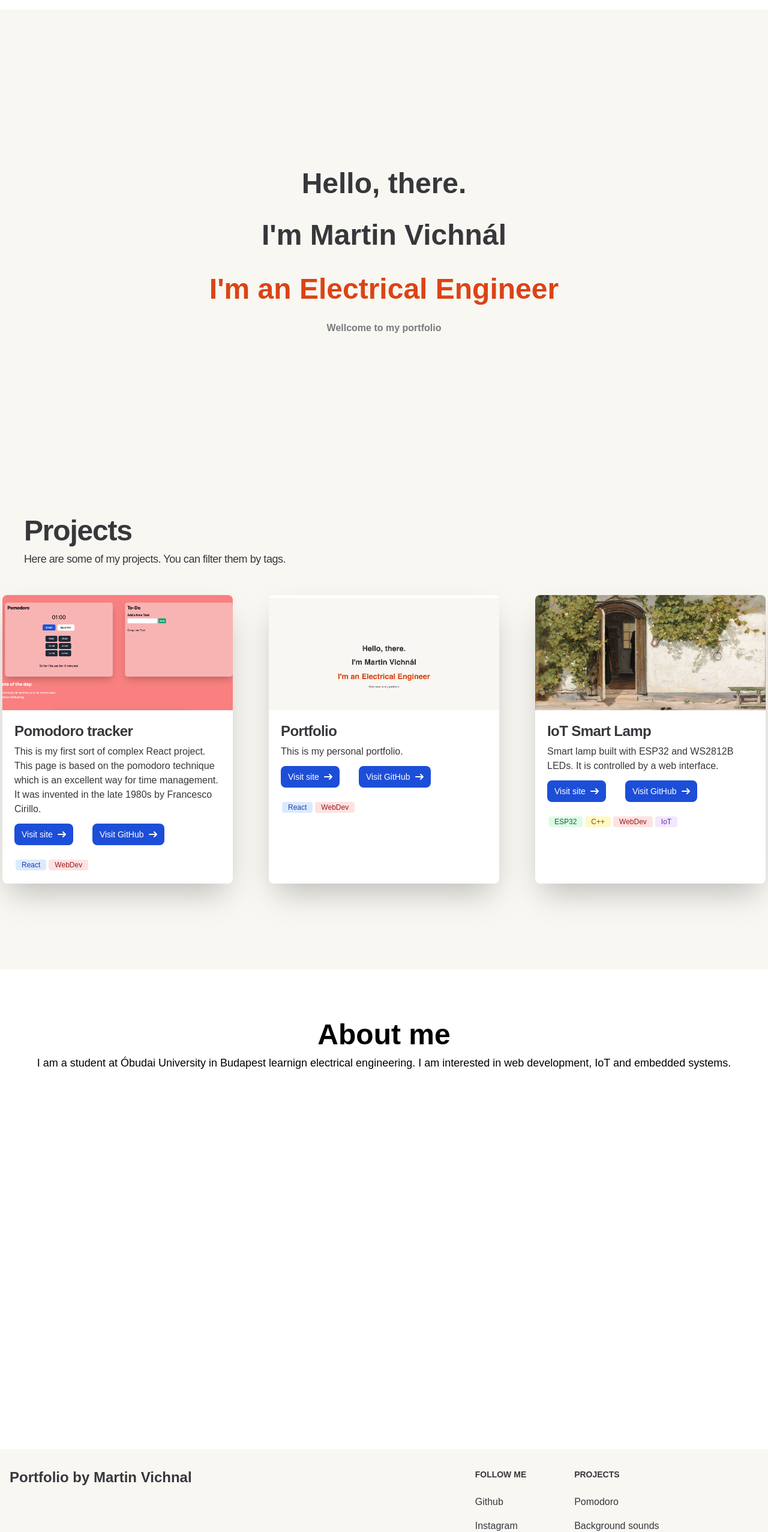
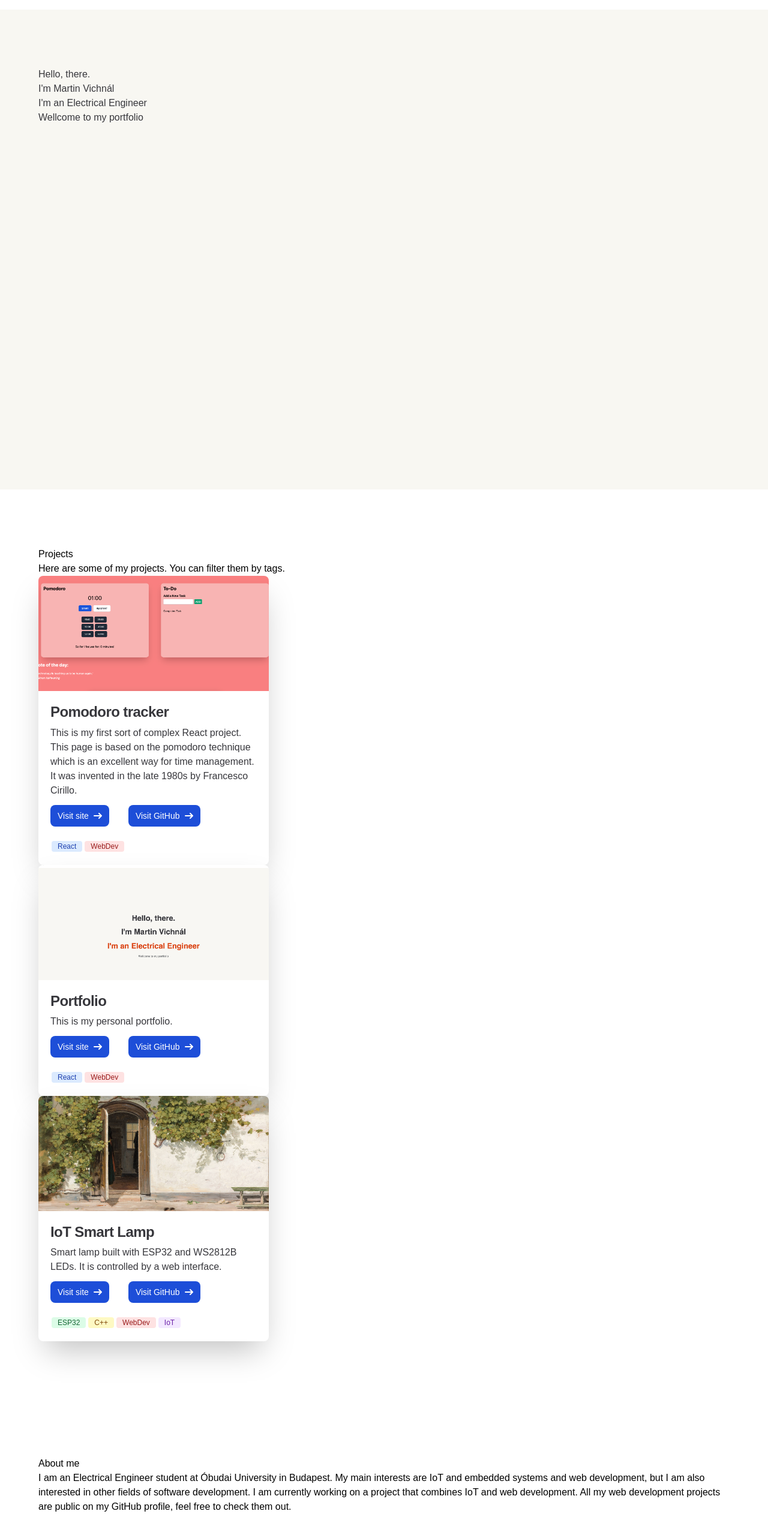
Before and after one commit to martinvichnal/martinvichnal.github.io, a React (Create React App) app: page / in a window 1280 px wide. Shown: the part 60-2614 px from the top of the page at 60% size. Built offline with nearby package versions, Linux system fonts and the light colour scheme; the HTML template or start-up script is replaced by a standard one.

Commit message:
v1.2.1
Redesign from the ground.

```diff
--- a/src/App.tsx
+++ b/src/App.tsx
@@ -8,8 +8,6 @@
 // https://huemint.com/back-gradient-4/#palette=fef6f8-d6972d-db6a1a-b1380f-653825
 // www.colorhexa.com/2b2b2a
 
-import { useState } from "react"
-
 import Navbar from "./sections/Navbar"
 import Hero from "./sections/Hero"
 import Aboutme from "./sections/Aboutme"
@@ -18,17 +16,20 @@ import FooterMain from "./sections/FooterMain"
 
 function App() {
     return (
-        <main className="relative">
+        <main className="">
             <section id="navbar">
                 <Navbar />
             </section>
-            <section id="home" className="">
+            <section
+                id="home"
+                className="padding w-full h-screen bg-bkg text-content"
+            >
                 <Hero />
             </section>
-            <section id="projects" className="">
+            <section id="projects" className="padding">
                 <Projects />
             </section>
-            <section id="aboutme" className="">
+            <section id="aboutme" className="padding">
                 <Aboutme />
             </section>
             <FooterMain />
--- a/src/index.css
+++ b/src/index.css
@@ -28,29 +28,6 @@
     }
 }
 
-* {
-    margin: 0;
-    padding: 0;
-    box-sizing: border-box;
-    scroll-behavior: smooth;
-}
-
-/* @layer base {
-    :root {
-        --color-bkg: 0deg 0% 98.8%;
-        --color-content: 212.3deg 16.5% 15.5%;
-        --color-accent1: 221.4deg 87.4% 50.2%;
-        --color-accent2: 39.7deg 90% 43.1%;
-    }
-    :root[class="dark"] {
-        --color-bkg: 240deg 37.8% 8.8%;
-        --color-content: 0deg 61.6% 85.7%;
-        --color-accent1: 4.8deg 69.2% 49.6%;
-        --color-accent2: 296deg 9.1% 32.4%;
-    }
-} */
-
-/*
 @layer components {
     .max-container {
         max-width: 1440px;
@@ -58,8 +35,15 @@
     }
 
     .input {
-        @apply sm:flex-1 max-sm:w-full text-base leading-normal text-slate-gray pl-5 max-sm:p-5 outline-none sm:border-none border max-sm:border-slate-gray max-sm:rounded-full;
+        @apply sm:flex-1 max-sm:w-full text-base leading-normal text-slate-gray  pl-5 max-sm:p-5 outline-none sm:border-none border max-sm:border-slate-gray max-sm:rounded-full;
     }
+}
+
+* {
+    margin: 0;
+    padding: 0;
+    box-sizing: border-box;
+    scroll-behavior: smooth;
 }
 
 @layer utilities {
@@ -94,4 +78,4 @@
     .info-text {
         @apply font-montserrat text-slate-gray text-lg leading-7;
     }
-} */
+}
--- a/src/sections/Aboutme.tsx
+++ b/src/sections/Aboutme.tsx
@@ -1,15 +1,17 @@
 const Aboutme = () => {
     return (
-        <div className="pt-20 h-screen">
-            <div className="flex flex-col items-center justify-center">
-                <div className="flex flex-col items-center justify-center">
-                    <h1 className="text-4xl font-bold text-center text-contentC dark:text-contentD">
-                        About me
-                    </h1>
-                    <p className="mt-2 text-lg text-center text-contentC dark:text-contentD">
-                        I am a student at Óbudai University in Budapest learnign
-                        electrical engineering. I am interested in web
-                        development, IoT and embedded systems.
+        <div className="">
+            <div className="">
+                <div className="">
+                    <h1 className="">About me</h1>
+                    <p className="">
+                        I am an Electrical Engineer student at Óbudai University
+                        in Budapest. My main interests are IoT and embedded
+                        systems and web development, but I am also interested in
+                        other fields of software development. I am currently
+                        working on a project that combines IoT and web
+                        development. All my web development projects are public
+                        on my GitHub profile, feel free to check them out.
                     </p>
                 </div>
             </div>
@@ -18,3 +20,22 @@ const Aboutme = () => {
 }
 
 export default Aboutme
+
+// <div className="pt-20 h-screen">
+//     <div className="flex flex-col items-center justify-center">
+//         <div className="flex flex-col items-center justify-center">
+//             <h1 className="text-4xl font-bold text-center text-contentC dark:text-contentD">
+//                 About me
+//             </h1>
+//             <p className="mt-2 text-lg text-center text-contentC dark:text-contentD">
+//                 I am an Electrical Engineer student at Óbudai University
+//                 in Budapest. My main interests are IoT and embedded
+//                 systems and web development, but I am also interested in
+//                 other fields of software development. I am currently
+//                 working on a project that combines IoT and web
+//                 development. All my web development projects are public
+//                 on my GitHub profile, feel free to check them out.
+//             </p>
+//         </div>
+//     </div>
+// </div>
--- a/src/sections/Hero.tsx
+++ b/src/sections/Hero.tsx
@@ -51,25 +51,34 @@ const Hero = () => {
     }
 
     return (
-        <div className="w-full flex xl:flex-row flex-col justify-center min-h-screen gap-10 max-container bg-bkg text-content">
-            <div className="w-full h-screen mx-auto text-center flex flex-col justify-center">
-                <h1 className="md:text-6xl sm:text-4xl text-3xl font-bold md:py-3">
-                    Hello, there.
-                </h1>
-                <div className="flex justify-center items-center">
-                    <p className="md:text-5xl sm:text-4xl text-xl font-bold py-4">
-                        I'm Martin Vichnál
-                    </p>
-                </div>
-                <p className="font-bold py-4 text-xl md:text-4xl text-accent-1">
-                    I'm {text}
-                </p>
-                <p className="font-bold p-2 text-accent-2">
-                    Wellcome to my portfolio
-                </p>
+        <div className="">
+            <h1 className="">Hello, there.</h1>
+            <div className="">
+                <p className="">I'm Martin Vichnál</p>
             </div>
+            <p className="">I'm {text}</p>
+            <p className="">Wellcome to my portfolio</p>
         </div>
     )
 }
 
 export default Hero
+
+// <div className="w-full flex xl:flex-row flex-col justify-center min-h-screen gap-10 max-container bg-bkg text-content">
+//     <div className="w-full h-screen mx-auto text-center flex flex-col justify-center">
+//         <h1 className="md:text-6xl sm:text-4xl text-3xl font-bold md:py-3">
+//             Hello, there.
+//         </h1>
+//         <div className="flex justify-center items-center">
+//             <p className="md:text-5xl sm:text-4xl text-xl font-bold py-4">
+//                 I'm Martin Vichnál
+//             </p>
+//         </div>
+//         <p className="font-bold py-4 text-xl md:text-4xl text-accent-1">
+//             I'm {text}
+//         </p>
+//         <p className="font-bold p-2 text-accent-2">
+//             Wellcome to my portfolio
+//         </p>
+//     </div>
+// </div>
--- a/src/sections/Projects.tsx
+++ b/src/sections/Projects.tsx
@@ -40,19 +40,14 @@ export const projectObj = [
 
 const Projects = () => {
     return (
-        <div className="bg-bkg text-content h-screen">
-            <div className="py-10 mx-10 pb-10">
-                <h1 className="text-4xl font-bold mb-2 tracking-tight">
-                    Projects
-                </h1>
-                <p className="text-lg mb-2 tracking-tight">
+        <div className="">
+            <div className="">
+                <h1 className="">Projects</h1>
+                <p className="">
                     Here are some of my projects. You can filter them by tags.
                 </p>
             </div>
-            <div
-                id="projectGrid"
-                className="flex flex-wrap justify-evenly gap-14"
-            >
+            <div id="projectGrid" className="">
                 {projectObj
                     .filter((project) =>
                         project.tags.some((tag) => filterTags.includes(tag))
@@ -75,6 +70,37 @@ const Projects = () => {
 
 export default Projects
 
+// <div className="bg-bkg text-content h-screen">
+//     <div className="py-10 mx-10 pb-10">
+//         <h1 className="text-4xl font-bold mb-2 tracking-tight">
+//             Projects
+//         </h1>
+//         <p className="text-lg mb-2 tracking-tight">
+//             Here are some of my projects. You can filter them by tags.
+//         </p>
+//     </div>
+//     <div
+//         id="projectGrid"
+//         className="flex flex-wrap justify-evenly gap-14"
+//     >
+//         {projectObj
+//             .filter((project) =>
+//                 project.tags.some((tag) => filterTags.includes(tag))
+//             )
+//             .map((filteredProjects) => (
+//                 <ProjectsCard
+//                     key={filteredProjects.title}
+//                     title={filteredProjects.title}
+//                     description={filteredProjects.description}
+//                     image={filteredProjects.image}
+//                     tags={filteredProjects.tags}
+//                     webSource={filteredProjects.webSource}
+//                     gitSource={filteredProjects.gitSource}
+//                 />
+//             ))}
+//     </div>
+// </div>
+
 // Filtering section
 
 // <div
--- a/tailwind.config.js
+++ b/tailwind.config.js
@@ -23,11 +23,13 @@ module.exports = {
             "4xl": ["48px", "58px"],
             "8xl": ["96px", "106px"],
         },
-        fontFamily: {
-            sans: ["Graphik", "sans-serif"],
-            serif: ["Merriweather", "serif"],
-        },
         extend: {
+            fontFamily: {
+                palanquin: ["Palanquin", "sans-serif"],
+                montserrat: ["Montserrat", "sans-serif"],
+                sans: ["Graphik", "sans-serif"],
+                serif: ["Merriweather", "serif"],
+            },
             colors: {
                 accent: {
                     1: "hsl(var(--color-accent1) / <alpha-value>)",
@@ -42,6 +44,17 @@ module.exports = {
                 },
                 cBkg: "hsl(var(--color-cBkg) / <alpha-value>)",
                 cContent: "hsl(var(--color-cContent) / <alpha-value>)",
+
+                "coral-red": "#FF6452",
+                "slate-gray": "#6D6D6D",
+                "pale-blue": "#F5F6FF",
+                "white-400": "rgba(255, 255, 255, 0.80)",
+            },
+            boxShadow: {
+                "3xl": "0 10px 40px rgba(0, 0, 0, 0.1)",
+            },
+            screens: {
+                wide: "1440px",
             },
             backgroundImage: {
                 // hero: "url('assets/images/collection-background.svg')",
```
Also changed, not shown: src/sections/Navbar.tsx (+40 -1 lines).
